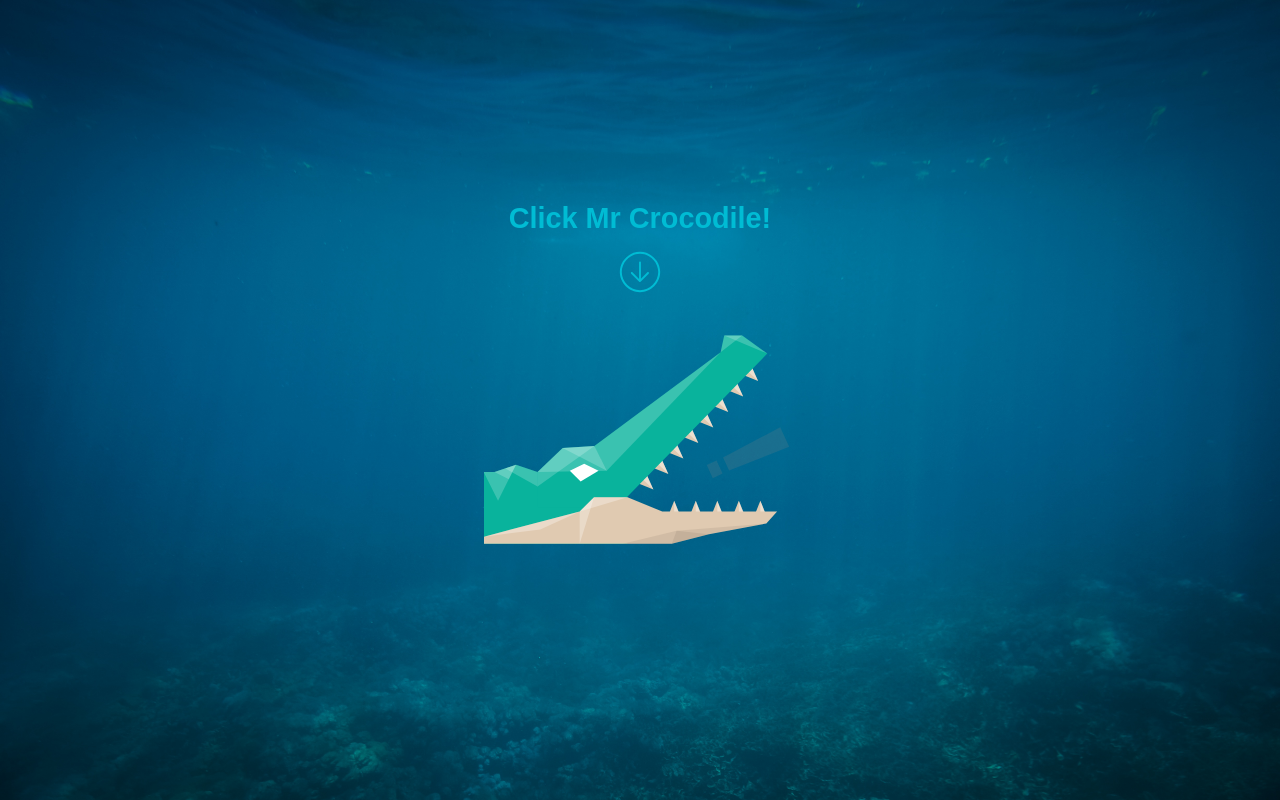
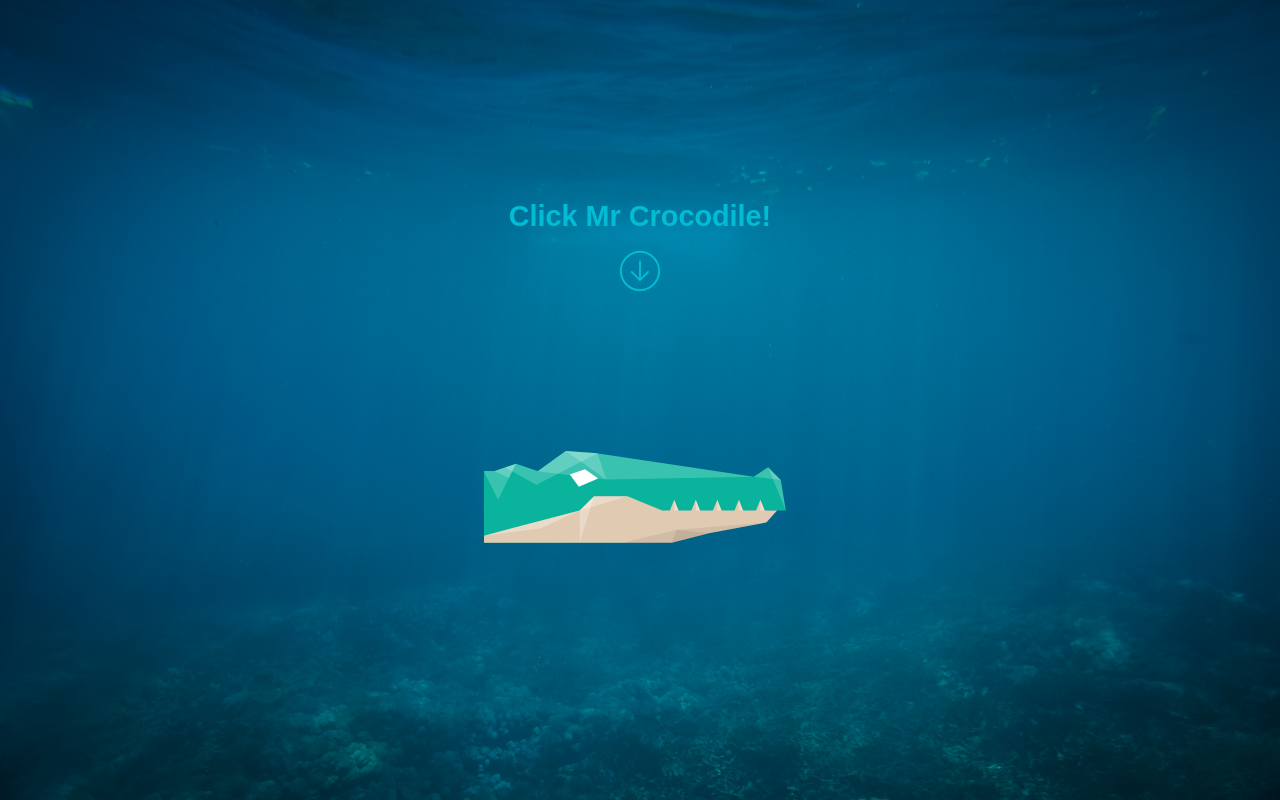
Before and after one commit to geelen/webpack-from-first-principles, a plain HTML site: page src/index.html in a window 1280 px wide. Drawn offline with Linux system fonts and the light colour scheme.

Commit message:
croc opens and closes now

```diff
--- a/src/index.html
+++ b/src/index.html
@@ -14,7 +14,7 @@
     <div class="flex-v-center min100vh">
       <h1 class="h1">Click Mr Crocodile!</h1>
       <img src="assets/down-arrow.svg" role="presentation" class="size-3x3">
-      <img src="assets/crocodile.svg" alt="Mr Crocodile" class="max100vw">
+      <div id="crocodile"></div>
     </div>
     <script src="vendor/snap.svg-min.js"></script>
     <script src="scripts/main.js"></script>
--- a/src/scripts/main.js
+++ b/src/scripts/main.js
@@ -1,9 +1,12 @@
 // Adapted from SnapSVG's demo page: http://snapsvg.io/assets/demos/snap-mascot/crocodile-1.html
 
 Snap.load('assets/crocodile.svg', function (croc) {
+  document.querySelector('#crocodile').appendChild(croc.node);
+
   var head = croc.select("#upper-head"),
     jaw = croc.select("#upper-jaw"),
     symbol = croc.select("#symbol"),
+    isOpen = true,
     timer;
 
   var pivots = [
@@ -12,6 +15,7 @@ Snap.load('assets/crocodile.svg', function (croc) {
   ];
 
   function close() {
+    isOpen = false;
     clearTimeout(timer);
 
     head.animate({
@@ -30,6 +34,7 @@ Snap.load('assets/crocodile.svg', function (croc) {
   }
 
   function open() {
+    isOpen = true;
     clearTimeout(timer);
 
     head.animate({
@@ -47,10 +52,7 @@ Snap.load('assets/crocodile.svg', function (croc) {
 
   timer = setTimeout(close, 50);
 
-  croc.hover(open,
-    function () {
-      timer = setTimeout(close, 200);
-    }
-  );
-
+  croc.select('*').click(function() {
+    isOpen ? close() : open()
+  });
 })
```
